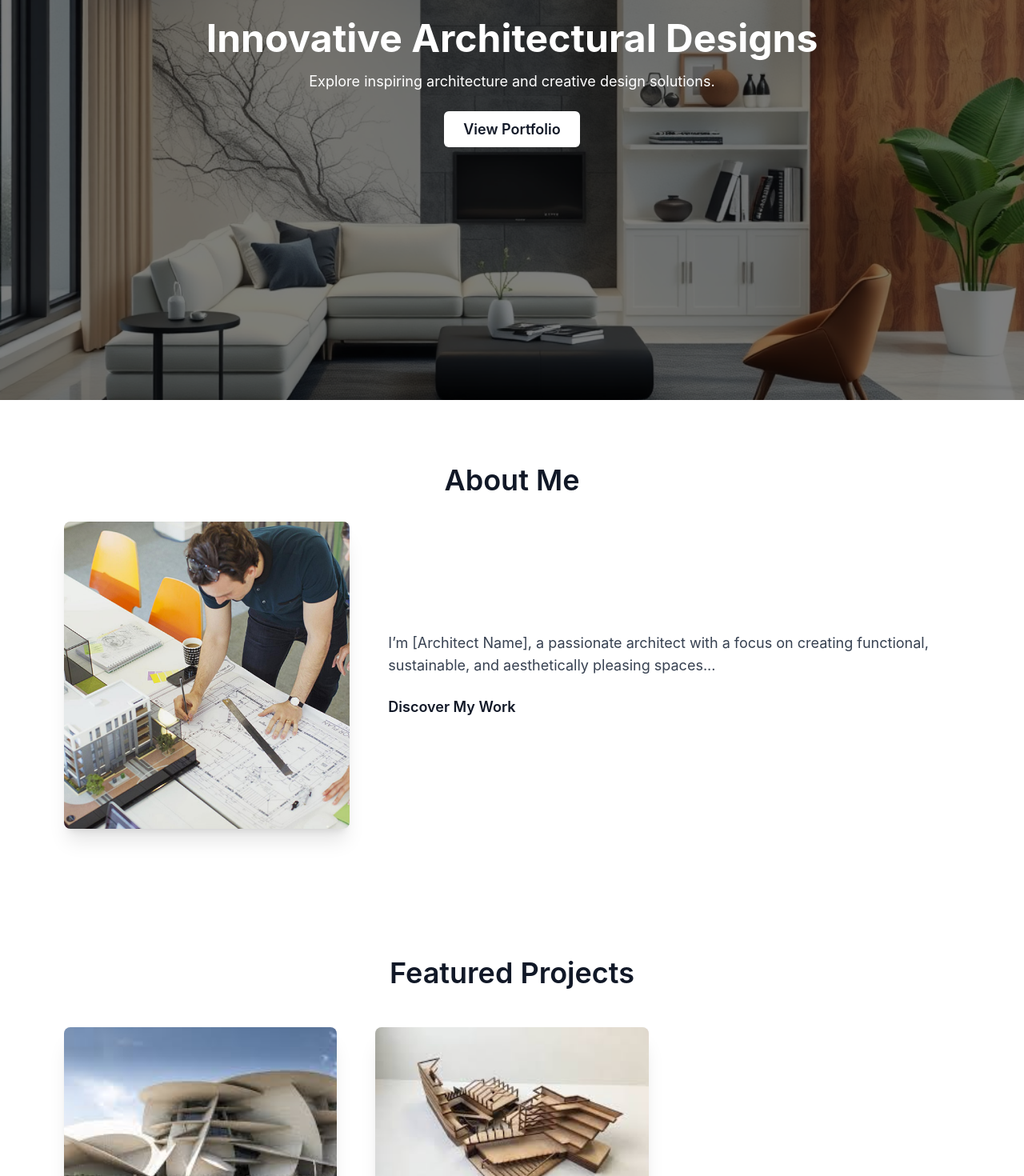
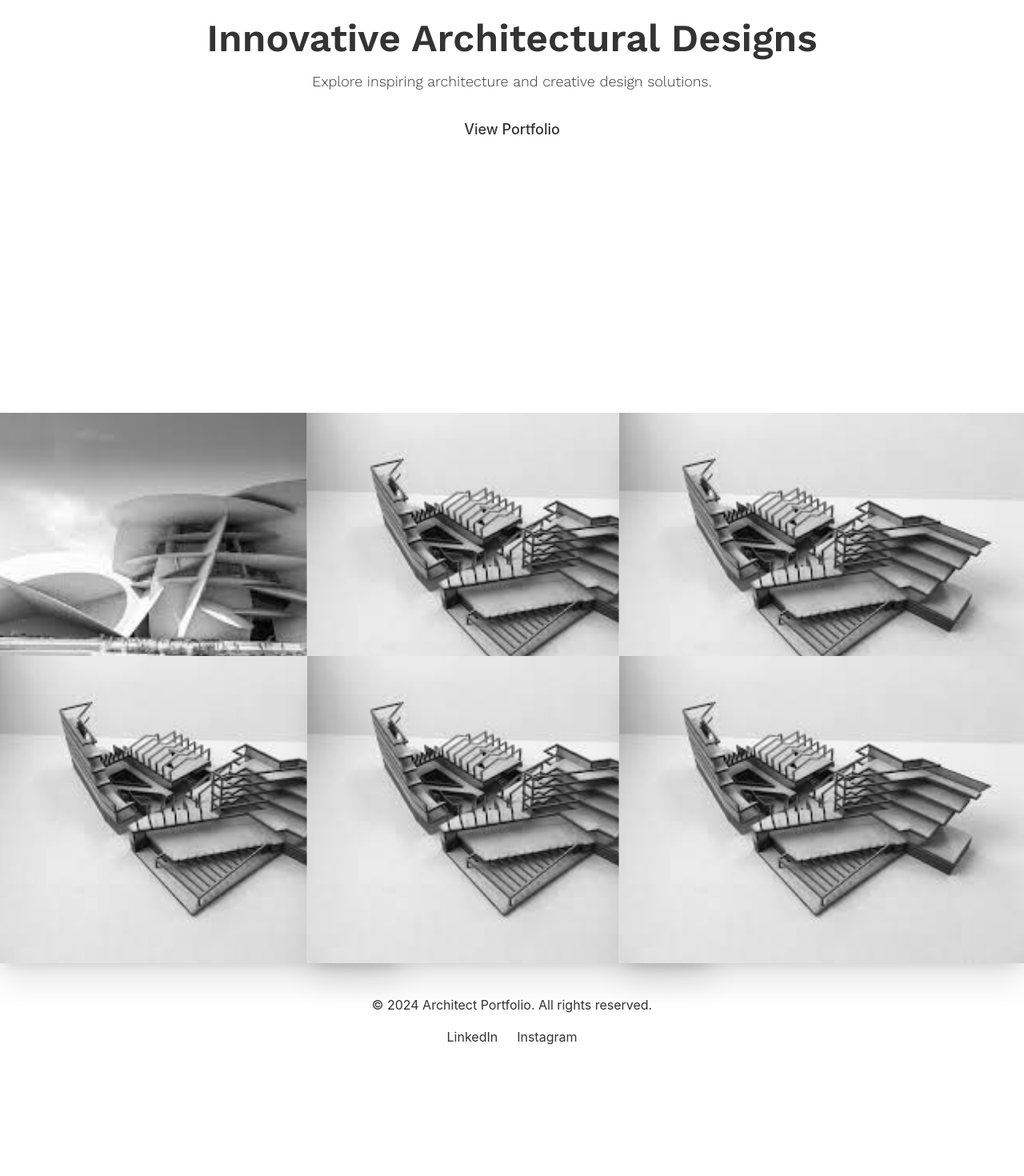
Before and after one commit to aggkos/tribe, a React (Create React App) app: page / in a window 1280 px wide. Shown: the part 300-1770 px from the top of the page at 80% size. After the commit the page ends 1632 px from the top, so only its background shows below. Built offline with nearby package versions, Linux system fonts and the light colour scheme.

Commit message:
Change design

```diff
--- a/public/index.html
+++ b/public/index.html
@@ -24,6 +24,8 @@
       work correctly both with client-side routing and a non-root public URL.
       Learn how to configure a non-root public URL by running `npm run build`.
     -->
+    <link href="https://fonts.googleapis.com/css2?family=Work+Sans:wght@300;400;600&display=swap" rel="stylesheet">
+
     <title>React App</title>
   </head>
   <body>
--- a/src/App.js
+++ b/src/App.js
@@ -62,6 +62,78 @@ export default function Home() {
         ]
       }
     },
+    {
+      id: 3,
+      title: "City Skyscraper",
+      description: "An innovative skyscraper with a focus on energy efficiency and urban integration.",
+      images: ["/images/project3.jpg", "/images/project5.jpg"],
+      detailedDescription: {
+        overview: "The City Skyscraper stands as a beacon of modernity and sustainability, featuring cutting-edge architectural elements...",
+        designFeatures: [
+          "Smart glass windows for energy conservation",
+          "Green rooftop gardens",
+          "Integration with public transportation systems"
+        ],
+        process: "The project began with feasibility studies, followed by extensive design workshops with stakeholders...",
+        testimonials: [
+          "An exceptional structure that integrates seamlessly with the urban environment while promoting sustainability."
+        ]
+      }
+    },
+    {
+      id: 4,
+      title: "City Skyscraper",
+      description: "An innovative skyscraper with a focus on energy efficiency and urban integration.",
+      images: ["/images/project3.jpg", "/images/project5.jpg"],
+      detailedDescription: {
+        overview: "The City Skyscraper stands as a beacon of modernity and sustainability, featuring cutting-edge architectural elements...",
+        designFeatures: [
+          "Smart glass windows for energy conservation",
+          "Green rooftop gardens",
+          "Integration with public transportation systems"
+        ],
+        process: "The project began with feasibility studies, followed by extensive design workshops with stakeholders...",
+        testimonials: [
+          "An exceptional structure that integrates seamlessly with the urban environment while promoting sustainability."
+        ]
+      }
+    },
+    {
+      id: 5,
+      title: "City Skyscraper",
+      description: "An innovative skyscraper with a focus on energy efficiency and urban integration.",
+      images: ["/images/project3.jpg", "/images/project5.jpg"],
+      detailedDescription: {
+        overview: "The City Skyscraper stands as a beacon of modernity and sustainability, featuring cutting-edge architectural elements...",
+        designFeatures: [
+          "Smart glass windows for energy conservation",
+          "Green rooftop gardens",
+          "Integration with public transportation systems"
+        ],
+        process: "The project began with feasibility studies, followed by extensive design workshops with stakeholders...",
+        testimonials: [
+          "An exceptional structure that integrates seamlessly with the urban environment while promoting sustainability."
+        ]
+      }
+    },
+    {
+      id: 6,
+      title: "City Skyscraper",
+      description: "An innovative skyscraper with a focus on energy efficiency and urban integration.",
+      images: ["/images/project3.jpg", "/images/project5.jpg"],
+      detailedDescription: {
+        overview: "The City Skyscraper stands as a beacon of modernity and sustainability, featuring cutting-edge architectural elements...",
+        designFeatures: [
+          "Smart glass windows for energy conservation",
+          "Green rooftop gardens",
+          "Integration with public transportation systems"
+        ],
+        process: "The project began with feasibility studies, followed by extensive design workshops with stakeholders...",
+        testimonials: [
+          "An exceptional structure that integrates seamlessly with the urban environment while promoting sustainability."
+        ]
+      }
+    },
     // More projects
   ];
 
@@ -69,10 +141,10 @@ export default function Home() {
   return (
     <div>
       {/* <Header /> */}
-      <Hero />
-      <About />
+      {/* <Hero /> */}
+      {/* <About /> */}
       <Portfolio projects={projects} openModal={openModal} />
-      <Contact />
+      {/* <Contact /> */}
       <Footer />
       {isModalOpen && activeProject && (
         <Slideshow project={activeProject} closeModal={closeModal} />
--- a/src/components/Footer.js
+++ b/src/components/Footer.js
@@ -2,11 +2,21 @@ import React from "react";
 
 export default function Footer() {
   return (
-    <footer className="bg-gray-800 text-white py-6 text-center">
+    <footer className="bg-white text-[#333333] py-6 text-center">
       <p>&copy; 2024 Architect Portfolio. All rights reserved.</p>
       <div className="mt-4">
-        <a href="https://www.linkedin.com/in/architect" className="text-white hover:text-gray-400 mx-3">LinkedIn</a>
-        <a href="https://www.instagram.com/architect" className="text-white hover:text-gray-400 mx-3">Instagram</a>
+        <a
+          href="https://www.linkedin.com/in/architect"
+          className="text-[#333333] hover:text-[#333333] hover:underline transition duration-300 mx-3"
+        >
+          LinkedIn
+        </a>
+        <a
+          href="https://www.instagram.com/architect"
+          className="text-[#333333] hover:text-[#333333] hover:underline transition duration-300 mx-3"
+        >
+          Instagram
+        </a>
       </div>
     </footer>
   );
--- a/src/components/Hero.js
+++ b/src/components/Hero.js
@@ -1,14 +1,29 @@
-import React from "react";
+import React, { useRef } from "react";
 
-export default function Hero() {
+export default function Hero({ scrollToPortfolio }) {
   return (
-    <section className="relative w-full h-screen bg-cover bg-center" style={{ backgroundImage: `url(${process.env.PUBLIC_URL}/images/background.jpg)` }}>
-      <div className="absolute inset-0 bg-black opacity-50"></div>
+    <section className="relative w-full h-screen bg-[#ffffff]">
+      {/* Content */}
       <div className="relative z-10 flex items-center justify-center h-full text-center px-4">
         <div>
-          <h1 className="text-5xl font-bold text-white mb-4">Innovative Architectural Designs</h1>
-          <p className="text-lg text-white mb-8">Explore inspiring architecture and creative design solutions.</p>
-          <a href="#portfolio" className="px-6 py-3 bg-white text-gray-900 font-semibold text-lg rounded-md hover:bg-gray-100 transition duration-300">View Portfolio</a>
+          {/* Title */}
+          <h1 className="text-5xl font-bold font-sans text-[#333333] mb-4">
+            Innovative Architectural Designs
+          </h1>
+
+          {/* Subtitle */}
+          <p className="text-lg font-light font-sans text-[#333333] mb-8">
+            Explore inspiring architecture and creative design solutions.
+          </p>
+
+          {/* Minimal Button */}
+          <button
+            onClick={scrollToPortfolio}
+            className="inline-block text-[#333333] text-lg font-medium relative group transition duration-300 transform active:scale-95"
+          >
+            View Portfolio
+            <span className="block w-0 h-[1px] bg-[#333333] transition-all duration-300 group-hover:w-full"></span>
+          </button>
         </div>
       </div>
     </section>
--- a/src/components/Portfolio.js
+++ b/src/components/Portfolio.js
@@ -1,26 +1,47 @@
-import React from "react";
+import React, { useRef } from "react";
+import Hero from "./Hero"; // Importing Hero component
 
 export default function Portfolio({ projects, openModal }) {
+  const portfolioRef = useRef(null);  // Create a reference to the portfolio section
+
+  const scrollToPortfolio = () => {
+    portfolioRef.current.scrollIntoView({
+      behavior: "smooth", // Smooth scroll effect
+      block: "start", // Align the top of the section with the viewport
+    });
+  };
+
   return (
-    <section id="portfolio" className="py-20 bg-white">
+    <div>
+      <Hero scrollToPortfolio={scrollToPortfolio} />  {/* Pass scroll function to Hero */}
+
+      {/* Portfolio Section */}
+      <section id="portfolio" ref={portfolioRef} className="py-20 bg-[#ffffff]">
         <div className="max-w-6xl mx-auto px-4 text-center">
-        <h2 className="text-4xl font-semibold text-gray-900 mb-12">Featured Projects</h2>
           <div className="grid grid-cols-1 sm:grid-cols-2 md:grid-cols-3 gap-12">
             {projects.map((project) => (
               <div
                 key={project.id}
-              className="bg-gray-100 rounded-lg overflow-hidden shadow-xl transform hover:scale-105 transition duration-300 cursor-pointer"
+                className="relative bg-gray-100 overflow-hidden shadow-xl transform scale-150 hover:scale-110 transition duration-300 cursor-pointer group"
                 onClick={() => openModal(project)}
               >
-              <img src={`${process.env.PUBLIC_URL}${project.images[0]}`} alt={project.title} className="w-full h-64 object-cover" />
-              <div className="p-6">
-                <h3 className="text-2xl font-semibold text-gray-800 mb-4">{project.title}</h3>
-                <p className="text-gray-600">{project.description}</p>
+                {/* Image with grayscale filter and hover effect */}
+                <img
+                  src={`${process.env.PUBLIC_URL}${project.images[0]}`}
+                  alt={project.title}
+                  className="w-full h-64 object-cover transition duration-300 filter grayscale group-hover:grayscale-0"
+                />
+
+                {/* Overlay for title and description */}
+                <div className="absolute inset-0 flex flex-col justify-center items-center bg-black bg-opacity-50 text-white opacity-0 group-hover:opacity-100 transition-opacity duration-300">
+                  <h3 className="text-2xl font-semibold mb-4">{project.title}</h3>
+                  <p className="px-4">{project.description}</p>
                 </div>
               </div>
             ))}
           </div>
         </div>
       </section>
+    </div>
   );
 }
--- a/tailwind.config.js
+++ b/tailwind.config.js
@@ -4,7 +4,9 @@ module.exports = {
     "./src/**/*.{html,js,jsx,ts,tsx}",
   ],
   theme: {
-    extend: {},
+    fontFamily: {
+      sans: ['Work Sans', 'sans-serif'],
+    },
   },
   plugins: [],
 }
```
Lines whose indentation alone changed are shown as unchanged.
